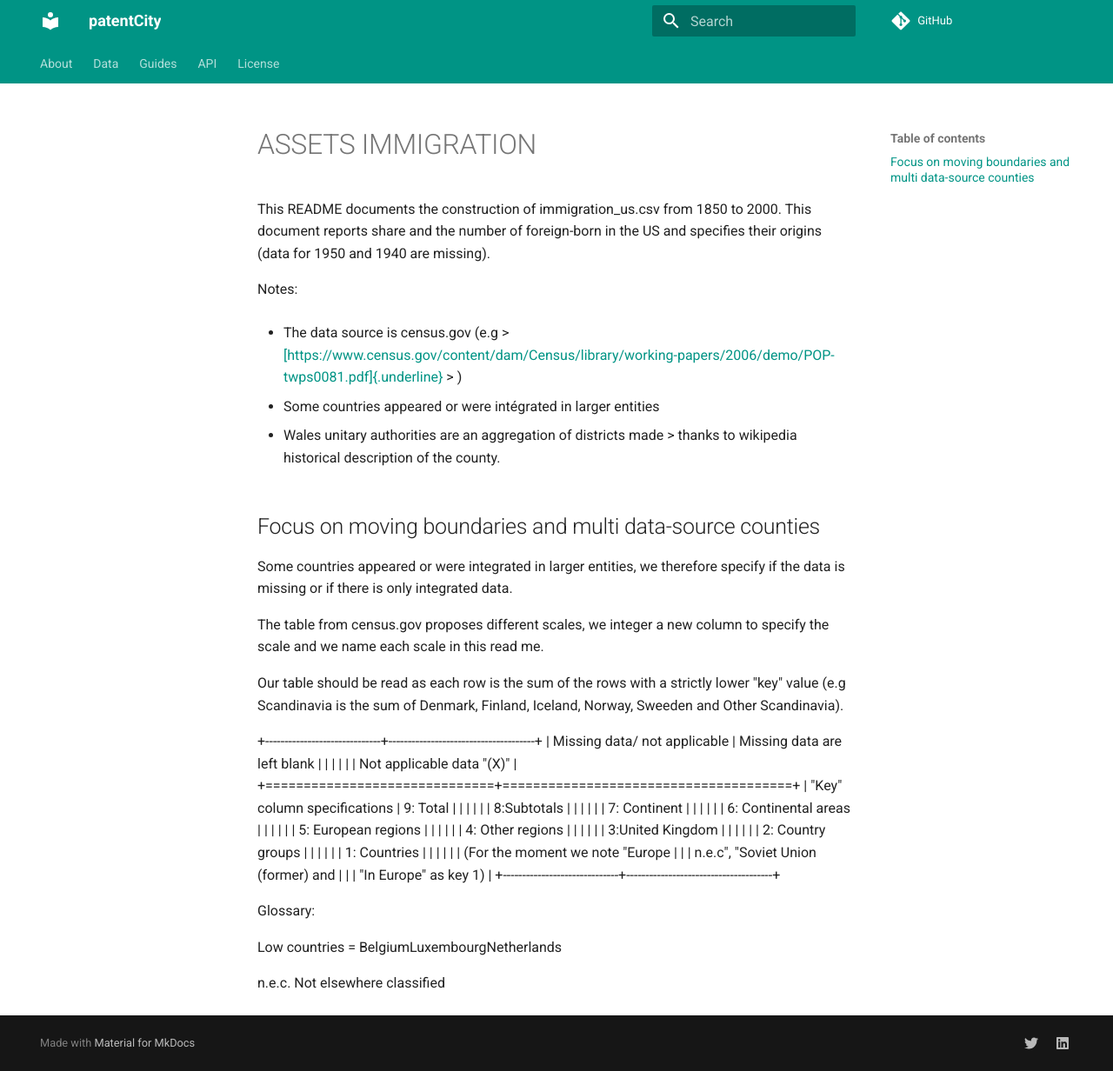
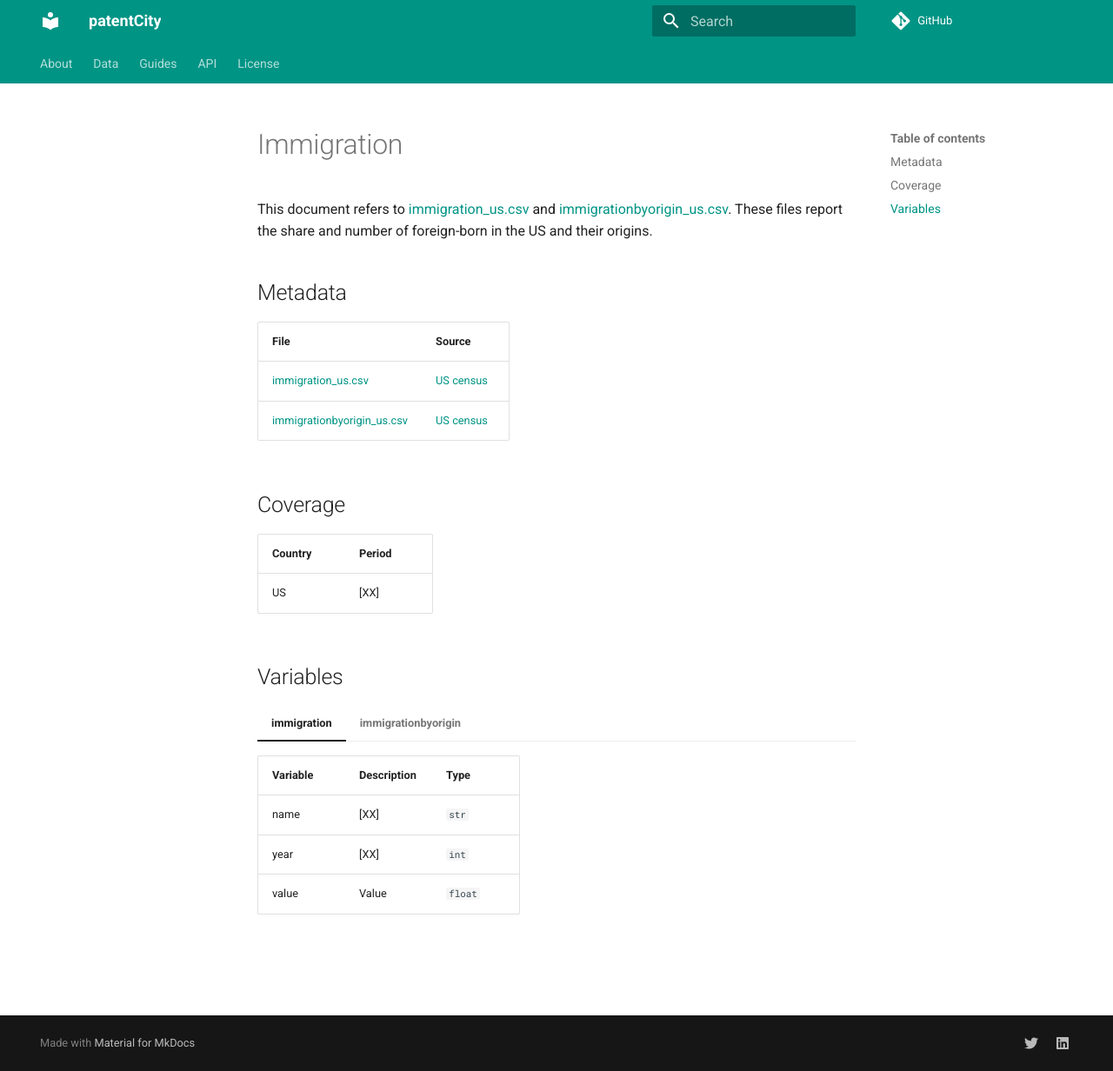
Before and after one commit to cverluise/patentcity, an MkDocs documentation site: the page built from docs/ASSETS_IMMIGRATION.md, in a window 1280 px wide and 1232 px high. Shown: the whole window at 87% size. Built offline with MkDocs 1.6.1 and Material for MkDocs 9.7.7, drawn with Linux system fonts in a browser that asks for light colours; comment, search, counter and statistics services are not loaded.

Commit message:
:memo: init doc

```diff
--- a/docs/ASSETS_IMMIGRATION.md
+++ b/docs/ASSETS_IMMIGRATION.md
@@ -1,62 +1,40 @@
-This README documents the construction of immigration\_us.csv from 1850
-to 2000. This document reports share and the number of foreign-born in
-the US and specifies their origins (data for 1950 and 1940 are missing).
+# Immigration
 
-Notes:
+This document refers to [immigration_us.csv](./assets/immigration_us.csv) and [immigrationbyorigin_us.csv](./assets/immigrationbyorigin_us.csv).  These files report the share and number of foreign-born in the US and their origins.
 
--   The data source is census.gov (e.g
-    > [[https://www.census.gov/content/dam/Census/library/working-papers/2006/demo/POP-twps0081.pdf]{.underline}](https://www.census.gov/content/dam/Census/library/working-papers/2006/demo/POP-twps0081.pdf)
-    > )
+## Metadata
 
--   Some countries appeared or were intégrated in larger entities
+File| Source
+---|---
+[immigration_us.csv](./assets/immigration_us.csv)| [US census](https://www.census.gov/content/dam/Census/library/working-papers/2006/demo/POP-twps0081.pdf)
+[immigrationbyorigin_us.csv](./assets/immigration_us.csv)| [US census](https://www.census.gov/content/dam/Census/library/working-papers/2006/demo/POP-twps0081.pdf)
 
--   Wales unitary authorities are an aggregation of districts made
-    > thanks to wikipedia historical description of the county.
+## Coverage
 
-Focus on moving boundaries and multi data-source counties
----------------------------------------------------------
+Country| Period
+---|---
+US | [XX]
 
-Some countries appeared or were integrated in larger entities, we
-therefore specify if the data is missing or if there is only integrated
-data.
+## Variables
 
-The table from census.gov proposes different scales, we integer a new
-column to specify the scale and we name each scale in this read me.
+=== "immigration"
 
-Our table should be read as each row is the sum of the rows with a
-strictly lower "key" value (e.g Scandinavia is the sum of Denmark,
-Finland, Iceland, Norway, Sweeden and Other Scandinavia).
+    Variable|Description    | Type
+    ---|---|---
+    name    | [XX] | `str`
+    year    | [XX] | `int`
+    value   | Value | `float`
 
-+------------------------------+--------------------------------------+
-| Missing data/ not applicable | Missing data are left blank          |
-|                              |                                      |
-|                              | Not applicable data "(X)"            |
-+==============================+======================================+
-| "Key" column specifications  | 9: Total                             |
-|                              |                                      |
-|                              | 8:Subtotals                          |
-|                              |                                      |
-|                              | 7: Continent                         |
-|                              |                                      |
-|                              | 6: Continental areas                 |
-|                              |                                      |
-|                              | 5: European regions                  |
-|                              |                                      |
-|                              | 4: Other regions                     |
-|                              |                                      |
-|                              | 3:United Kingdom                     |
-|                              |                                      |
-|                              | 2: Country groups                    |
-|                              |                                      |
-|                              | 1: Countries                         |
-|                              |                                      |
-|                              | (For the moment we note "Europe      |
-|                              | n.e.c", "Soviet Union (former) and   |
-|                              | "In Europe" as key 1)                |
-+------------------------------+--------------------------------------+
+=== "immigrationbyorigin"
 
-Glossary:
+    Variable|Description    | Type
+    ---|---|---
+    region    | Region | `str`
+    level   | Geographical level of the entity defined by `name`. `1`: Countries, `2`: Country groups, `3`:United Kingdom, `4`: Other regions, `5`: European regions, `6`: Continental areas, `7`: Continent, `8`:Subtotals, `9`: Total, `"n.e.c."` Not elsewhere classified  (e.g. Europe)| `int`
+    year    | Year | `int`
+    immigrants | Number of immigrants (in [XX: add unit]) | `float`
 
-Low countries = BelgiumLuxembourgNetherlands
+    !!! info "Focus"
 
-n.e.c. Not elsewhere classified
+        - Geographical levels: The table from census.gov proposes different scales. We add a column `level` to specify the geographical level at which a given entry is defined.
+        - Wales: Wales unitary authorities are an aggregation of districts made using wikipedia historical data.
```
